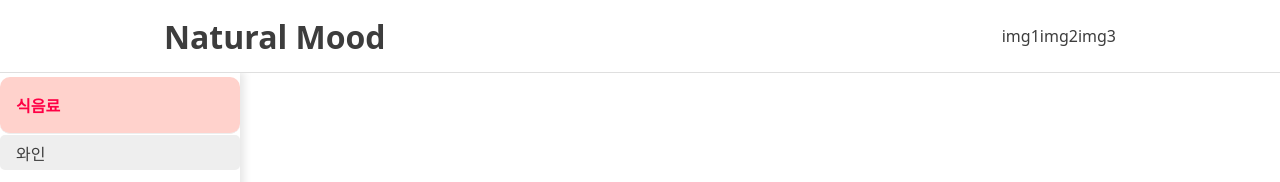
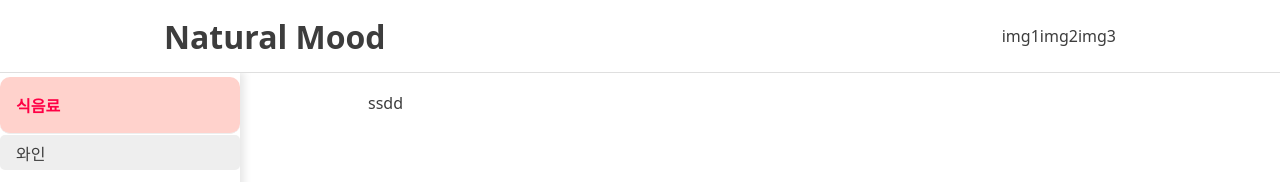
Before and after one commit to minjaeleee/natural_mood, a React (Create React App) app in the folder client/: page /beverage in a window 1280 px wide. Shown: the top 182 px of the page. Built offline with nearby package versions, Linux system fonts and the light colour scheme.

Commit message:
removed cached

```diff
--- a/client/src/pages/ListPage.tsx
+++ b/client/src/pages/ListPage.tsx
@@ -3,6 +3,7 @@ import React from 'react'
 export const ListPage = () => {
   return (
     <div>
+      ssdd
     </div>
   )
 }
```
